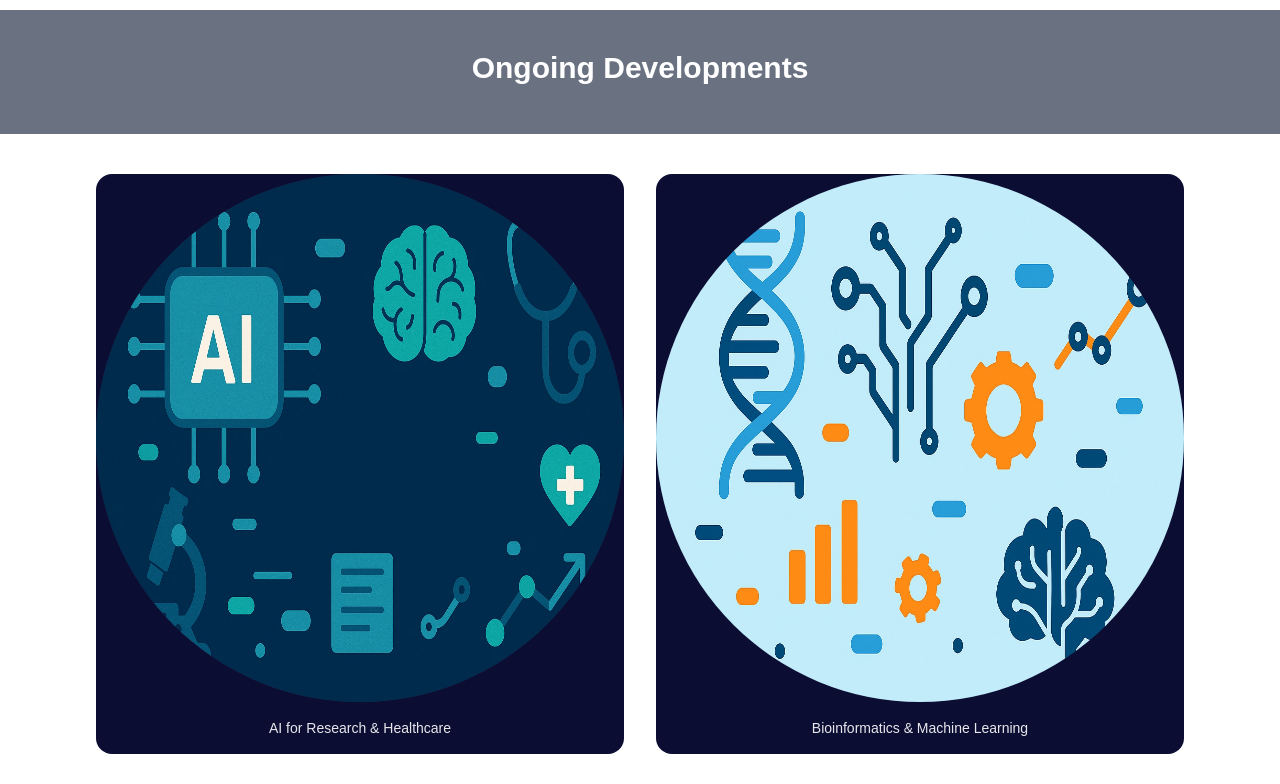
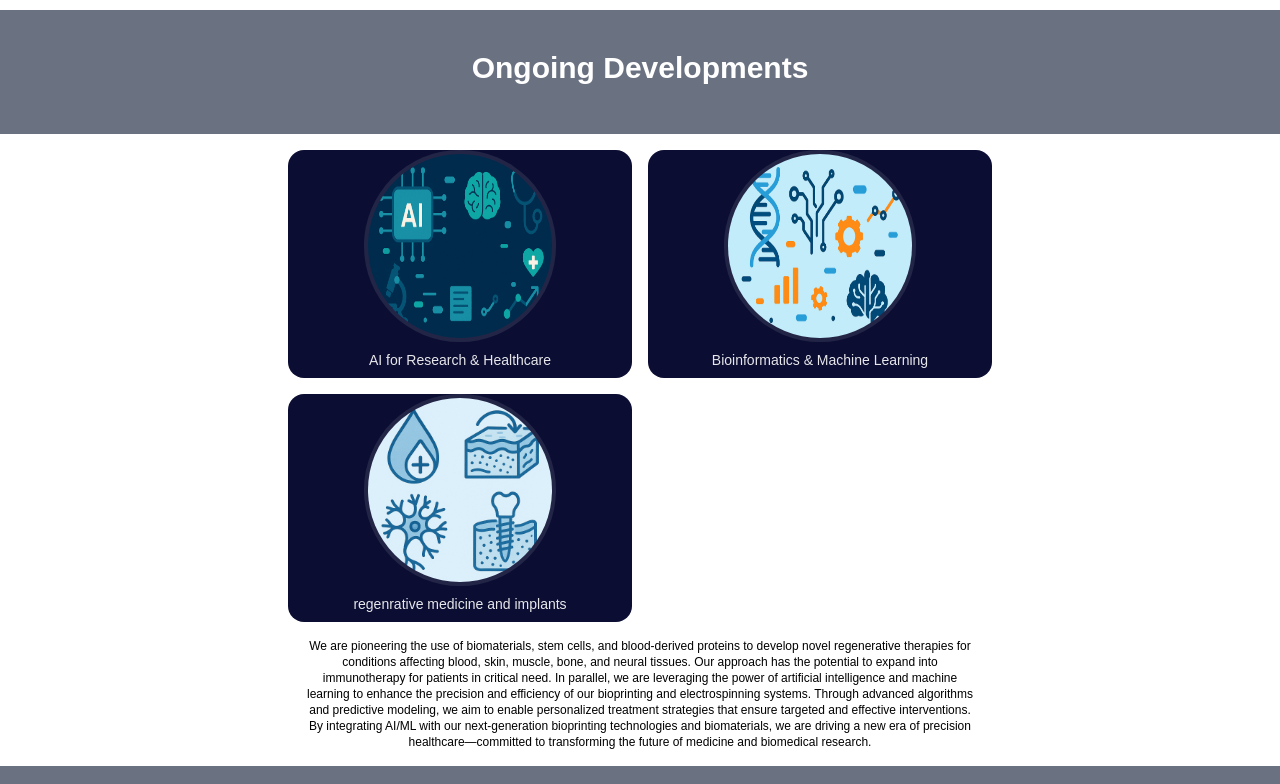
Before and after one commit to technicalrahul001/sng_regenic_medical, a Next.js app: page /research-developments in a window 1280 px wide. Shown: the part 1540-2324 px from the top of the page. Built offline with nearby package versions, Linux system fonts and the light colour scheme.

Commit message:
final push 1

```diff
--- a/src/app/research-developments/page.tsx
+++ b/src/app/research-developments/page.tsx
@@ -108,23 +108,30 @@ export default function ResearchDevelopmentsPage() {
       <section className="bg-gray-500 text-white py-10 text-center">
         <h2 className="text-2xl sm:text-3xl font-semibold mb-2">Ongoing Developments</h2>
       </section>
-      <section className="max-w-6xl mx-auto px-4 sm:px-6 lg:px-8 py-10">
-        <div className="grid grid-cols-1 md:grid-cols-2 gap-8">
+      <section className="max-w-3xl mx-auto px-4 sm:px-6 lg:px-8 py-4">
+  <div className="grid grid-cols-1 md:grid-cols-2 gap-4">
     {ongoing.map((item, i) => (
       <div key={i} className="overflow-hidden bg-[#0b0d33] rounded-2xl flex flex-col">
-              <div style={{ aspectRatio: "1/1", borderRadius: "50%" }} className="flex items-center justify-center w-full bg-white/10">
-                <img src={item.src} alt="Loading..." style={{ aspectRatio: "1/1", borderRadius: "50%" }} className="tw-rounded-md tw-object-cover tw-max-h-full tw-max-w-full tw-w-full" />
+        <div style={{ aspectRatio: "1 / 1", borderRadius: "50%", width: "12rem", height: "12rem" }} className="flex items-center justify-center mx-auto bg-white/10">
+  <img
+    src={item.src}
+    alt="Loading..."
+    style={{ aspectRatio: "1 / 1", borderRadius: "50%", width: "11.5rem", height: "11.5rem" }}
+    className="tw-rounded-md tw-object-cover"
+  />
 </div>
-              <p className="px-6 py-4 text-sm text-center text-white opacity-90">{item.caption}</p>
+        <p className="px-4 py-2 text-xs sm:text-sm text-center text-white opacity-90">{item.caption}</p>
       </div>
     ))}
   </div>
-        <div className="pt-8">
-          <p className="text-xs sm:text-sm text-center text-black max-w-3xl mx-auto">
+  <div className="pt-4">
+    <p className="text-xs text-center text-black max-w-2xl mx-auto">
       We are pioneering the use of biomaterials, stem cells, and blood-derived proteins to develop novel regenerative therapies for conditions affecting blood, skin, muscle, bone, and neural tissues. Our approach has the potential to expand into immunotherapy for patients in critical need. In parallel, we are leveraging the power of artificial intelligence and machine learning to enhance the precision and efficiency of our bioprinting and electrospinning systems. Through advanced algorithms and predictive modeling, we aim to enable personalized treatment strategies that ensure targeted and effective interventions. By integrating AI/ML with our next-generation bioprinting technologies and biomaterials, we are driving a new era of precision healthcare—committed to transforming the future of medicine and biomedical research.
     </p>
   </div>
 </section>
+
+
 
       {/* OUR COLLABORATORS SECTION */}
       <section className="bg-gray-500 text-white py-10 text-center">
```
Lines whose indentation alone changed are shown as unchanged.
